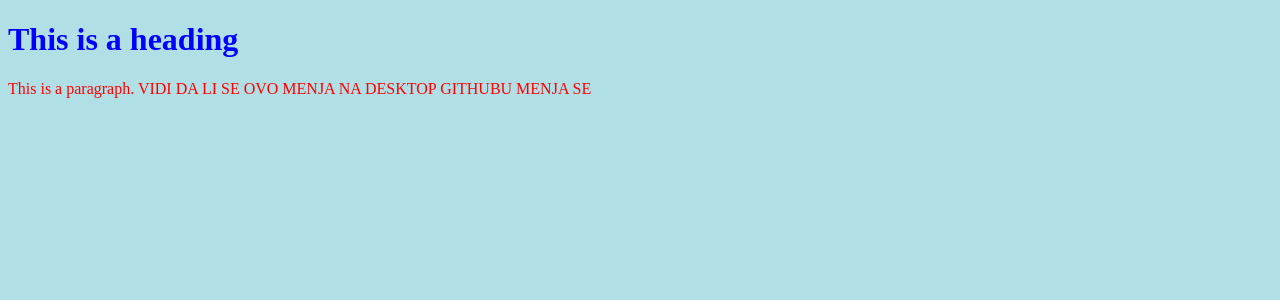
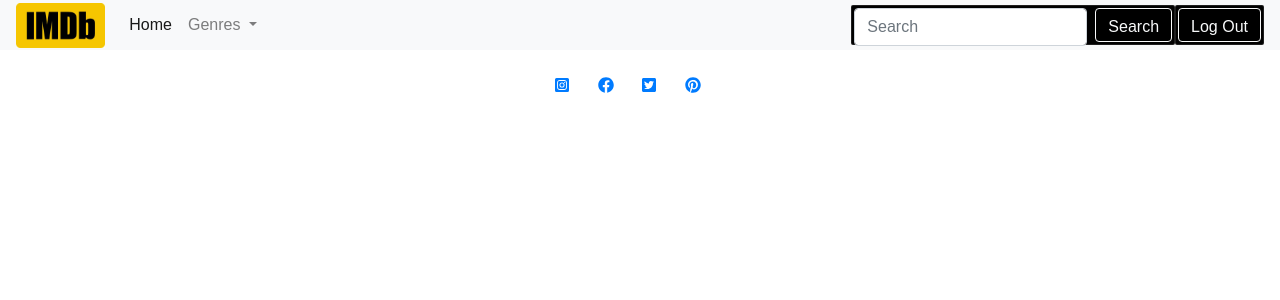
Before and after one commit to TijanaTanaskovic/PIA-homeworks, a PHP site: page /home.php in a window 1280 px wide. Shown: the top 300 px of the page. Run offline with PHP 8.4, Linux system fonts and the light colour scheme; some libraries are stand-ins or nearby versions.

Commit message:
dodat navbar pocetne strane, search box i dugme za odjavu

```diff
--- /dev/null
+++ b/hw-4/home.css
@@ -0,0 +1,31 @@
+
+*{
+  margin: 0;
+  padding: 0;
+  outline: none;
+  box-sizing: border-box;
+  font-family:Arial, Helvetica, sans-serif;
+}
+
+nav{
+  display: flex;
+  flex-wrap: wrap;
+  align-items:center;
+  justify-content: space-between;
+  height: 50px;
+  padding: 0 100px;
+}
+
+nav form{
+  display: flex;
+  height: 40px;
+  padding: 2px;
+  background: #000000;
+  min-width: 18%!important;
+  border-radius: 2px;
+  border: 1px solid rgba(155,155,155,0.2);
+}
+
+.problem{
+    margin-right: 0;
+}
--- a/hw-4/home.php
+++ b/hw-4/home.php
@@ -1,16 +1,74 @@
 <!DOCTYPE html>
 <html>
+<!--
+Domaci 4 (PIA 2020/2021)
+-->
 <head>
-<style>
-body {background-color: powderblue;}
-h1   {color: blue;}
-p    {color: red;}
-</style>
+    <title>PIA HW - IMDB</title>
+    <link rel="stylesheet" href="home.css">
+    <meta name="viewport" content="width=device-width, initial-scale=1">
+    <meta name="author" content="Tijana Tanaskovic" />
+    <meta charset="utf-8" />
+    <meta name="description" content="HTML/CSS/BOOTSTRAP/JAVASCRIPT/PHP homework assignment." />
+    <meta name="keywords" content="pia, web programming, html, css, bootstrap, javascript, php" />
+    <link rel="stylesheet" href="https://maxcdn.bootstrapcdn.com/bootstrap/4.5.2/css/bootstrap.min.css">
+    <script src="https://ajax.googleapis.com/ajax/libs/jquery/3.5.1/jquery.min.js"></script>
+    <script src="https://cdnjs.cloudflare.com/ajax/libs/popper.js/1.16.0/umd/popper.min.js"></script>
+    <script src="https://maxcdn.bootstrapcdn.com/bootstrap/4.5.2/js/bootstrap.min.js"></script>
+    <script src="https://use.fontawesome.com/releases/v5.5.0/js/all.js%22%3E"></script>
+    <script src="https://kit.fontawesome.com/a076d05399.js%27%3E"> </script>
+    <script src="https://use.fontawesome.com/releases/v5.15.1/js/all.js" data-auto-a11y="true"></script>
 </head>
+
 <body>
 
-<h1>This is a heading</h1>
-<p>This is a paragraph. VIDI DA LI SE OVO MENJA NA DESKTOP GITHUBU MENJA SE</p>
+<nav class="navbar navbar-expand-lg navbar-light bg-light">
+  <a class="navbar-brand" href="#"><img src="imdb.jpg" alt="imdb" height=45px></a>
+  <button class="navbar-toggler" type="button" data-toggle="collapse" data-target="#navbarSupportedContent" aria-controls="navbarSupportedContent" aria-expanded="false" aria-label="Toggle navigation">
+    <span class="navbar-toggler-icon"></span>
+  </button>
+
+  <div class="collapse navbar-collapse" id="navbarSupportedContent">
+    <ul class="navbar-nav mr-auto">
+      <li class="nav-item active">
+        <a class="nav-link" href="#">Home <span class="sr-only">(current)</span></a>
+      </li>
+      <li class="nav-item dropdown">
+        <a class="nav-link dropdown-toggle" href="#" id="navbarDropdown" role="button" data-toggle="dropdown" aria-haspopup="true" aria-expanded="false">
+         Genres
+        </a>
+        <div class="dropdown-menu" aria-labelledby="navbarDropdown">
+          <a class="dropdown-item" href="#">Action</a>
+          <a class="dropdown-item" href="#">Comedy</a>
+          <a class="dropdown-item" href="#">Drama</a>
+        </div>
+      </li>
+    </ul>
+
+    <form class="navbar-form navbar-right">
+            <input type="text" class="form-control mr-sm-2" placeholder="Search">
+            <button type="submit" class="btn btn-outline-light">Search</button>
+    </form>
+    <div class="problem">
+    <form class="navbar-form navbar-right">
+    <a class="btn btn-outline-light" href="login.php">Log Out</a>
+    </form>
+</div>
+  </div>
+</nav>
+
+<footer class="container-fluid text-center">
+  <div class="row py-4 d-flex align-items-center">
+      <div class="col-md-12 text-center">
+           <a href="#"><i class="fab fa-instagram-square mr-4"></i></a>
+           <a href="#"><i class="fab fa-facebook mr-4"></i></a>
+           <a href="#"><i class="fab fa-twitter-square mr-4"></i></a>
+           <a href="#"><i class="fab fa-pinterest mr-4"></i></a>
+         </div>
+       </div>
+ </footer>
+
 
 </body>
+
 </html>
--- a/hw-4/registration.php
+++ b/hw-4/registration.php
@@ -5,7 +5,7 @@
 
 $con = mysqli_connect('localhost', 'root', '');
 
-mysqli_select_db($con, 'userregistration');
+mysqli_select_db($con, 'imdb');
 
 $name1 = $_POST['name'];
 $sur = $_POST['surname'];
--- a/hw-4/validation.php
+++ b/hw-4/validation.php
@@ -4,7 +4,7 @@
 
 $con = mysqli_connect('localhost', 'root', '');
 
-mysqli_select_db($con, 'userregistration');
+mysqli_select_db($con, 'imdb');
 
 $mail = $_POST['uname'];
 $usname = $_POST['uname'];
```
Also changed, not shown: hw-4/crno.jpg (renamed from hw-4/images/crno.jpg), hw-4/crno1.jpg (renamed from hw-4/images/crno1.jpg), hw-4/imdb.css (line endings or trailing spaces), hw-4/imdb.jpg (renamed from hw-4/images/imdb.jpg), hw-4/imdb1.jpg (renamed from hw-4/images/imdb1.jpg), hw-4/potencijalna.jpg (renamed from hw-4/images/potencijalna.jpg).
